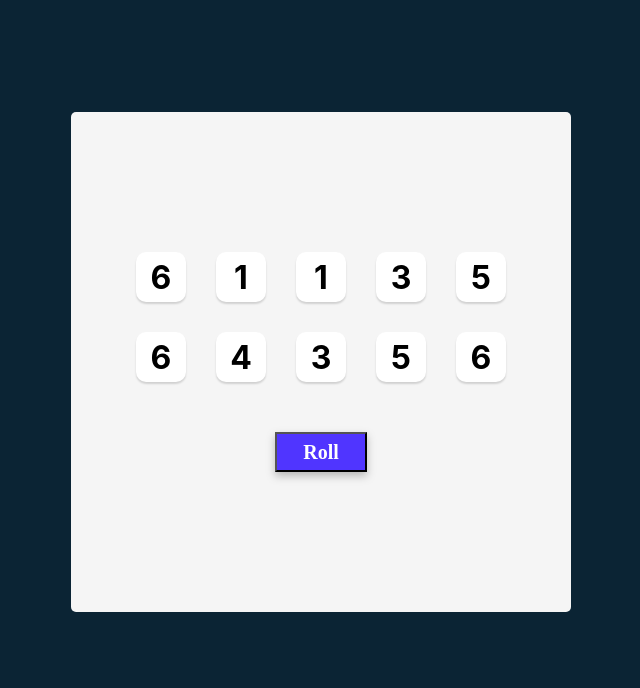
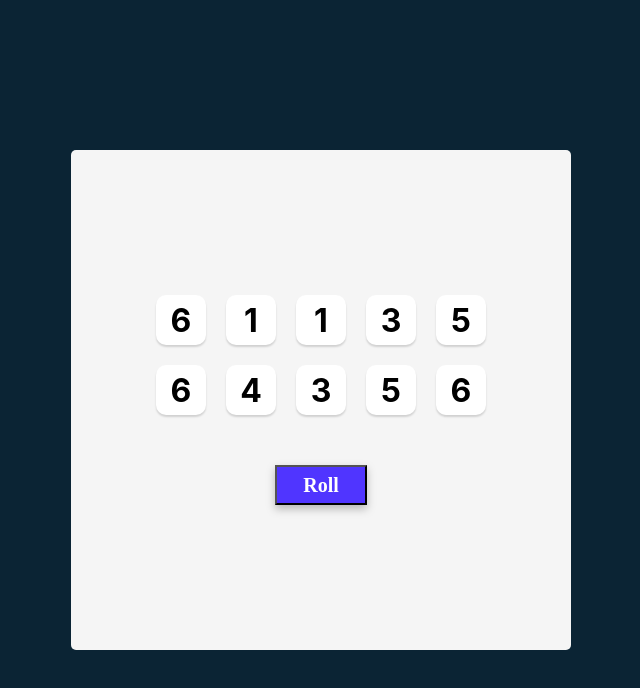
Before and after one commit to margarita-poole/tenzies-game, a React (Create React App) app: page / in a window 1280 px wide. Shown: the top 688 px of the page, without its empty margins (319-959 px from the left). Built offline with nearby package versions, Linux system fonts and the light colour scheme.

Commit message:
Adjusted page css

```diff
--- a/src/App.css
+++ b/src/App.css
@@ -5,27 +5,30 @@
 body {
   margin: 0;
   background-color: #0b2434;
-  padding: 2rem;
-  height: full;
+}
+
+#root {
+  height: 100vh;
+  display: flex;
 }
 
 main {
   background-color: #f5f5f5;
   height: 500px;
-  max-width: 500px;
+  width: 500px;
   border-radius: 5px;
   margin: auto;
-  margin-top: 5rem;
   display: flex;
   flex-direction: column;
   justify-content: center;
   align-items: center;
+  padding: 2rem;
 }
 
 .diceContainer {
   display: grid;
   grid-template: auto auto / repeat(5, 1fr);
-  gap: 30px;
+  gap: 20px;
   position: relative;
 }
 
```
